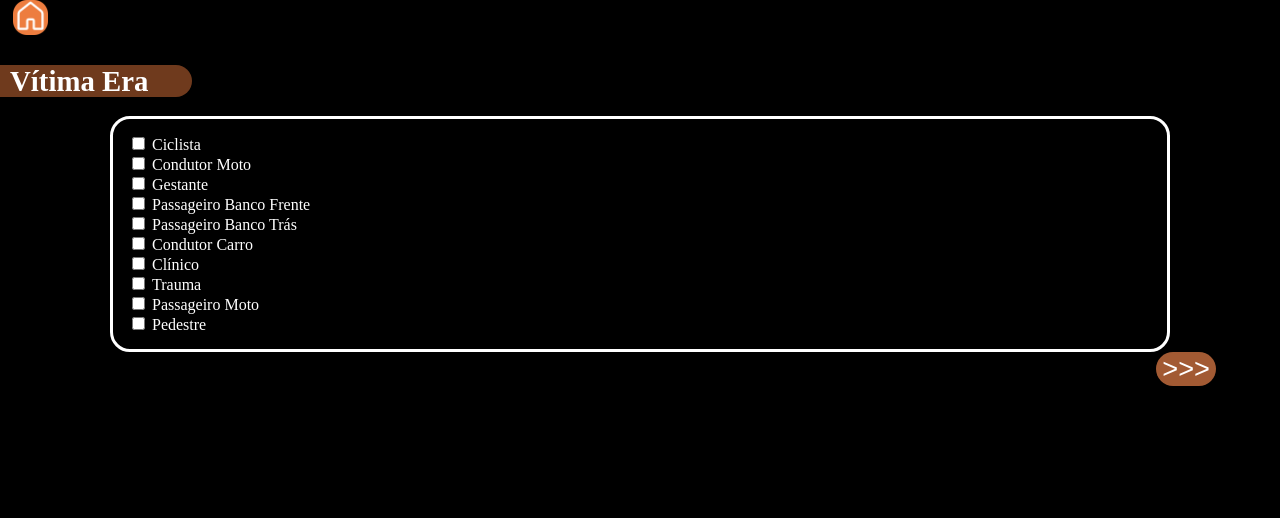
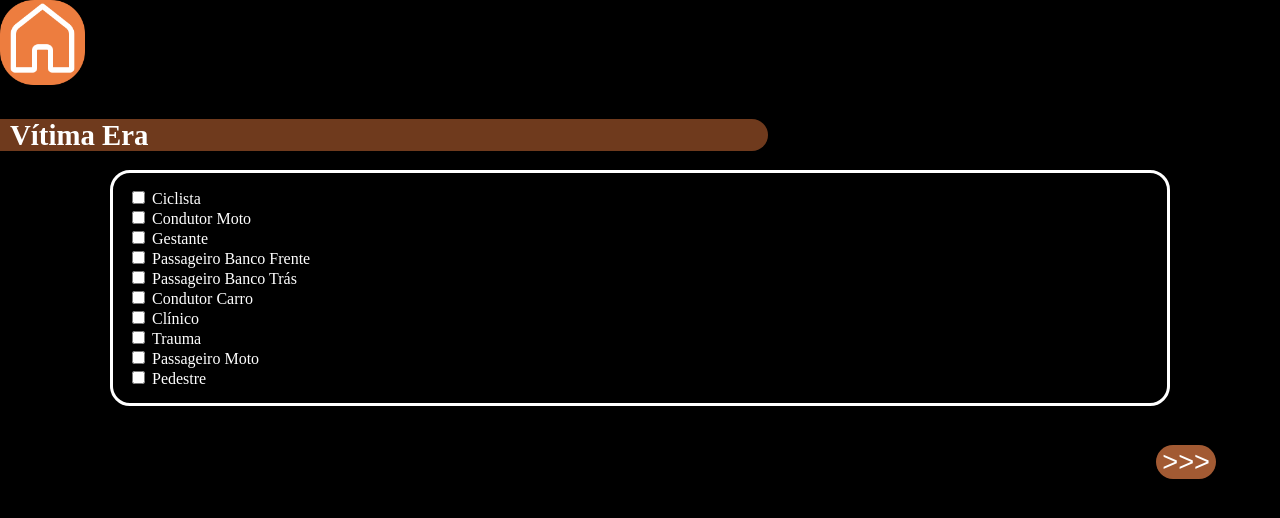
Before and after one commit to geovanajochem/SA, a PHP site: page /vitima_era.html in a window 1280 px wide. Shown: the part 120-638 px from the top of the page. Run offline with PHP 8.4, Linux system fonts and the light colour scheme.

Commit message:
vitima_era.css

```diff
--- a/vitima_era.css
+++ b/vitima_era.css
@@ -12,7 +12,6 @@ html {
   color: white;
 }
 
-  /* -------------------------------------------- */
 img {
   width: 85px;
 }
@@ -30,23 +29,23 @@ html {
   align-items: center;
 }
 
-  /* -------------------------------------------- */
-  .btn-home {
+/* ------------------------------------------------------ */
+
+.home {
   margin-left: 1%;
   width: 35px;
   height: 35px;
 }
 
-  .btn-home img {
+.home img {
   width: 100%;
   height: 100%;
-
 }
 
-  /* -------------------------------------------- */
+/* ------------------------------------------------------ */
 .titulo {
   font-size: 180%;
-    width: 15%;
+  width: 60%;
   height: 4%;
   background-color: #ed7c3f77;
   border-top-right-radius: 20px;
@@ -88,4 +87,5 @@ html {
   width: 100%;
   text-align: right;
   margin-left: -5%;
+  margin-top: 3%;
 }
```
Lines whose indentation alone changed are shown as unchanged.
